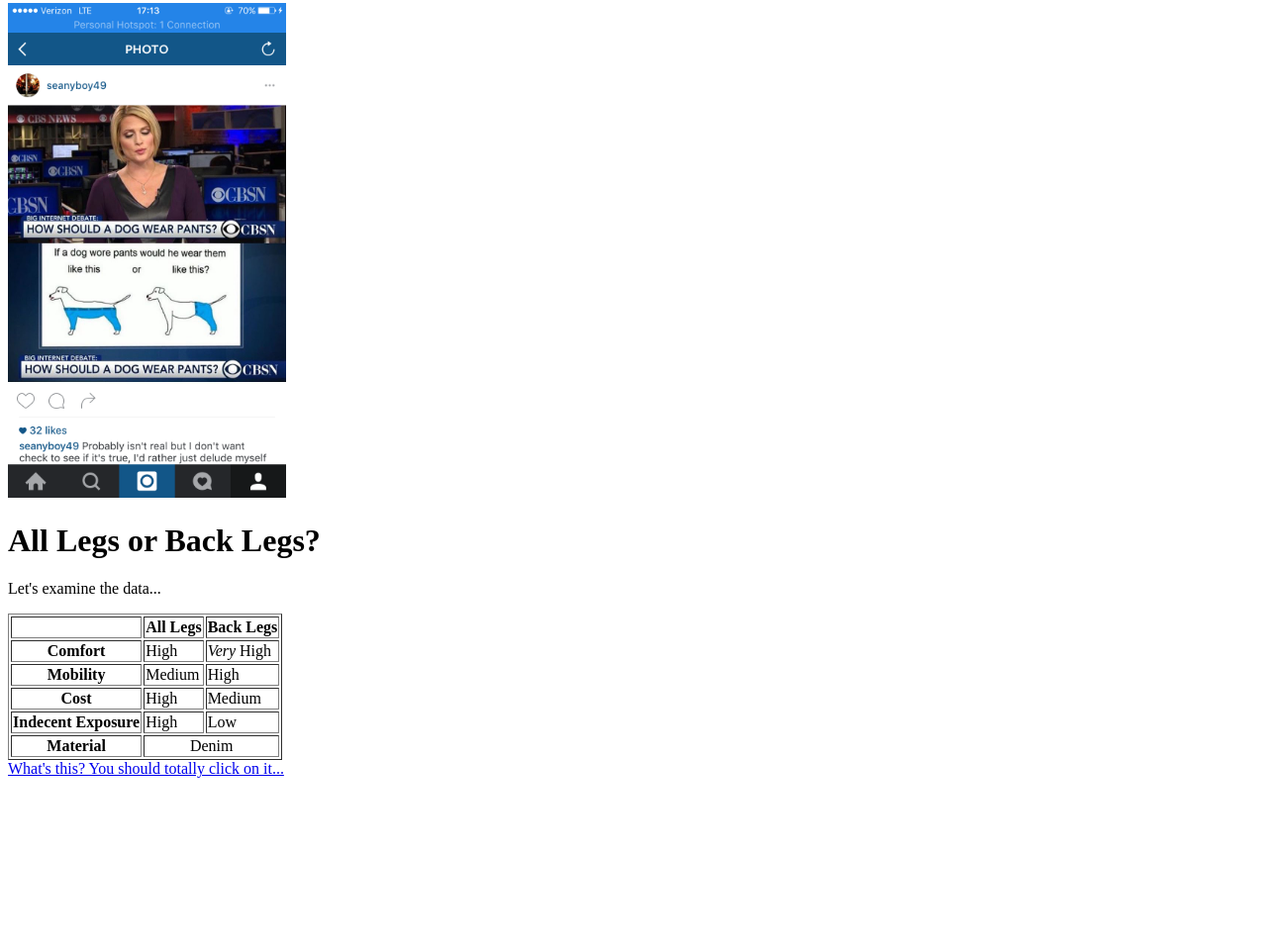
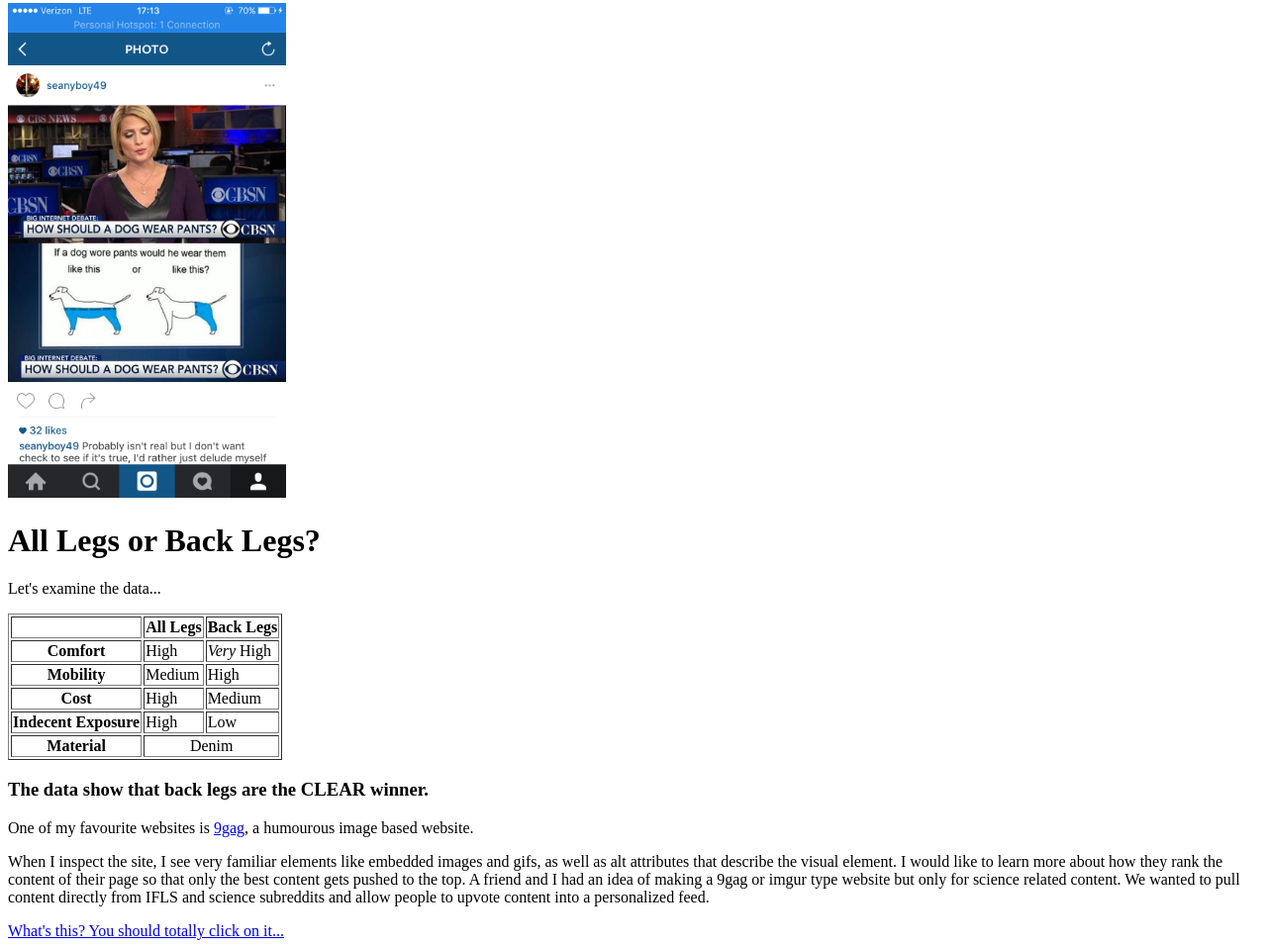
Before and after one commit to seanyboy49/seanyboy49.github.io2, a plain HTML site: page index.html in a window 1280 px wide. Shown: the part 335-1293 px from the top of the page at 99% size. Before the commit the page ends 1129 px from the top, so only its background shows below. Drawn offline with Linux system fonts and the light colour scheme.

Commit message:
Added a link to 9gag and some additional comments

```diff
--- a/index.html
+++ b/index.html
@@ -56,10 +56,17 @@
 				<td colspan = "2", td align = "center">Denim</td>
 			</tr>
 		</tbody>
+	</table>
+<h3>The data show that back legs are the <b>CLEAR</b> winner.</h3>
+<p></p>
 
-	</table>
-
-
+<p>
+	One of my favourite websites is <a href="http://9gag.com/">9gag</a>, a humourous image based website.
+</p>
+<p>
+	When I inspect the site, I see very familiar elements like embedded images and gifs, as well as alt attributes that describe the visual element.
+	I would like to learn more about how they rank the content of their page so that only the best content gets pushed to the top. A friend and I had an idea of making a 9gag or imgur type website but only for science related content. We wanted to pull content directly from IFLS and science subreddits and allow people to upvote content into a personalized feed.
+</p>
 	</body>
 
 <footer><a href="gif.html">What's this? You should totally click on it...</a></footer>
```
